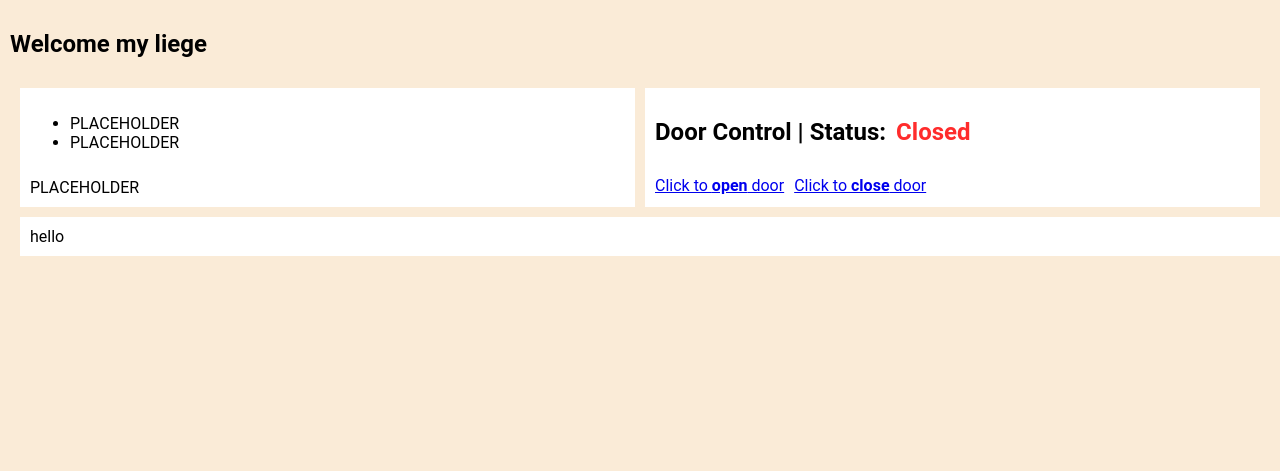
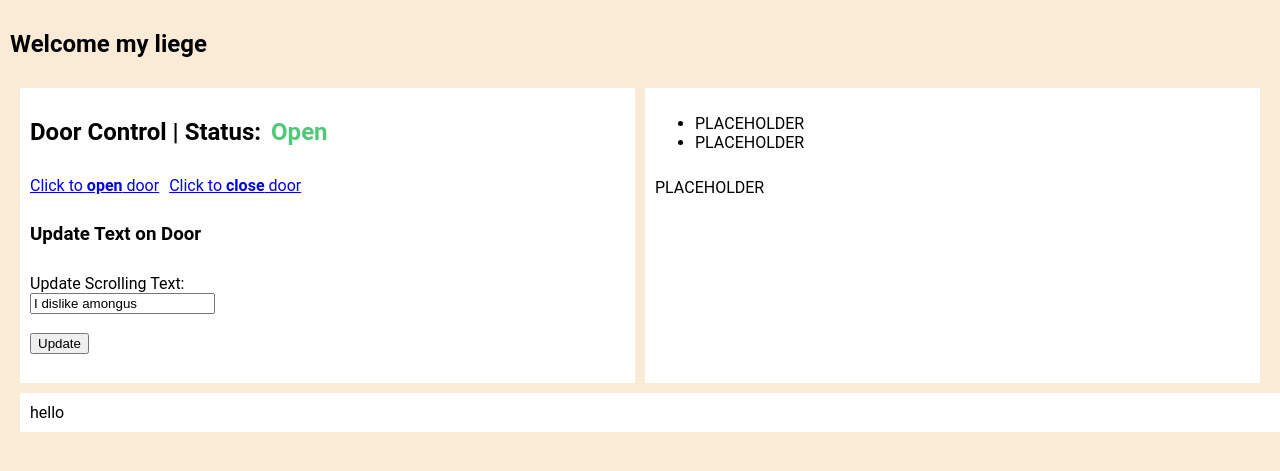
Before and after one commit to csscuwa/cssc-dashboard, a Flask app: page /dashboard in a window 1280 px wide. Shown: the part 68-539 px from the top of the page. Run offline with Flask 3, Linux system fonts and the light colour scheme; the visitor is signed in with stand-in values (Sample User, id 1).

Commit message:
Added functionality to change scrolling text. Changed login appearance.

```diff
--- a/cssc-dashboard/app.py
+++ b/cssc-dashboard/app.py
@@ -17,33 +17,23 @@ app.secret_key = os.getenv('SECRET_KEY')
 
 password = os.getenv('PASSWORD')
 
+# Base file path
+base = os.path.realpath(__file__)[:-len(os.path.basename(__file__))]
+print()
+
 
 with app.open_resource('static/events.json') as f:
     data = json.load(f)
 
-def load_door_stat():
-    root = os.path.realpath(__file__)[:-len(os.path.basename(__file__))]
-    with open(f'{root}static/door_status.json', 'r') as f:
-        door_stat = json.load(f)
-
-        return door_stat
+def load_door_status():
+    with open(f'{base}static/door_status.json', 'r') as f:
+        _data = json.load(f)
+        return _data
 
 
-def write_door_stat(status):
-
-    root = os.path.realpath(__file__)[:-len(os.path.basename(__file__))]
-    with (open(f'{root}/static/door_status.json', 'w') as f):
-        json.dump({"door_open": status}, f)
-
-
-@app.route('/authenticate', methods=['POST'])
-def authenticate():
-    _pass = request.form.get('password')
-
-    if _pass == password:
-        session['logged_in'] = True
-        return flask.redirect(flask.url_for('dashboard'))
-    return flask.redirect(flask.url_for('login'))
+def write_door_status(_data):
+    with open(f'{base}/static/door_status.json', 'w') as f:
+        json.dump(_data, f)
 
 @app.route('/api/auth', methods=['POST'])
 def door_auth():
@@ -59,18 +49,18 @@ def dashboard():
     if not session.get('logged_in'):
         return flask.redirect(flask.url_for('login'))
 
-    door_status = load_door_stat()
+    door_status = load_door_status()
     if door_status["door_open"]:
         door_stat = "Open"
     else:
         door_stat = "Closed"
-    return flask.render_template('dashboard.html', door_status=door_stat)
+
+    return flask.render_template('dashboard.html', door_status=door_stat, scrolltext=door_status["scrolltext"])
 
 @app.route('/api/get_events')
 def get_events():
     if not session.get('logged_in'):
         return flask.redirect(flask.url_for('login'))
-
 
     return flask.jsonify(data)
 
@@ -89,14 +79,16 @@ def get_door_status():
     if not session.get('logged_in'):
         return flask.redirect(flask.url_for('login'))
 
-    return flask.jsonify(load_door_stat())
+    return flask.jsonify(load_door_status())
 
 @app.route('/api/open_door')
 def open_door():
     if not session.get('logged_in'):
         return flask.redirect(flask.url_for('login'))
 
-    write_door_stat(1)
+    _data = load_door_status()
+    _data['door_open'] = 1
+    write_door_status(_data)
     return flask.redirect(flask.url_for('dashboard'))
 
 @app.route('/api/close_door')
@@ -104,5 +96,20 @@ def close_door():
     if not session.get('logged_in'):
         return flask.redirect(flask.url_for('login'))
 
-    write_door_stat(0)
+    _data = load_door_status()
+    _data['door_open'] = 0
+    write_door_status(_data)
     return flask.redirect(flask.url_for('dashboard'))
+
+@app.route('/api/scrolltext_update', methods=['POST'])
+def scrolltext_update():
+    if not session.get('logged_in'):
+        return flask.redirect(flask.url_for('login'))
+
+    new_scrolltext = request.form.get('scrolltext')
+    print(new_scrolltext)
+    _data = load_door_status()
+    _data["scrolltext"] = new_scrolltext
+    write_door_status(_data)
+
+    return flask.redirect(flask.url_for('dashboard'))
--- a/cssc-dashboard/static/door_status.json
+++ b/cssc-dashboard/static/door_status.json
@@ -1 +1 @@
-{"door_open": 0}
+{"door_open": 1, "scrolltext": "I dislike amongus"}
--- a/cssc-dashboard/static/style.css
+++ b/cssc-dashboard/static/style.css
@@ -44,6 +44,7 @@ body {
     display: flex;
     flex-direction: row;
     gap: 10px;
+
 }
 
 .col_container {
--- a/cssc-dashboard/templates/dashboard.html
+++ b/cssc-dashboard/templates/dashboard.html
@@ -28,6 +28,25 @@
 
     <div class="row_container">
         <div class="col_container">
+            <div class="row_container">
+                <h2>Door Control | Status: </h2>
+                <h2 id="door_status">{{ door_status }}</h2>
+            </div>
+            <div class="row_container">
+                <a href="/api/open_door">Click to <b>open</b> door</a>
+                <a href="/api/close_door">Click to <b>close</b> door</a>
+            </div>
+            <h3>Update Text on Door</h3>
+            <div>
+                <form action="/api/scrolltext_update" method="post">
+                    <label for="scrolltext">Update Scrolling Text:</label><br>
+                    <input type="text" id="scrolltext" name="scrolltext" value="{{ scrolltext }}"><br><br>
+                    <input type="submit" value="Update">
+                </form><br>
+            </div>
+        </div>
+
+        <div class="col_container">
             <div class="events">
                 <ul>
                     <div class="event">
@@ -38,17 +57,6 @@
             </div>
             <div>
                 PLACEHOLDER
-            </div>
-        </div>
-
-        <div class="col_container">
-            <div class="row_container">
-                <h2>Door Control | Status: </h2>
-                <h2 id="door_status">{{ door_status }}</h2>
-            </div>
-             <div class="row_container">
-                <a href="/api/open_door">Click to <b>open</b> door</a>
-                 <a href="/api/close_door">Click to <b>close</b> door</a>
             </div>
         </div>
     </div>
```
Also changed, not shown: cssc-dashboard/static/js/login.js (added, +35 -0 lines), cssc-dashboard/templates/door.html (deleted, +0 -12 lines), cssc-dashboard/templates/login.html (+15 -10 lines).
